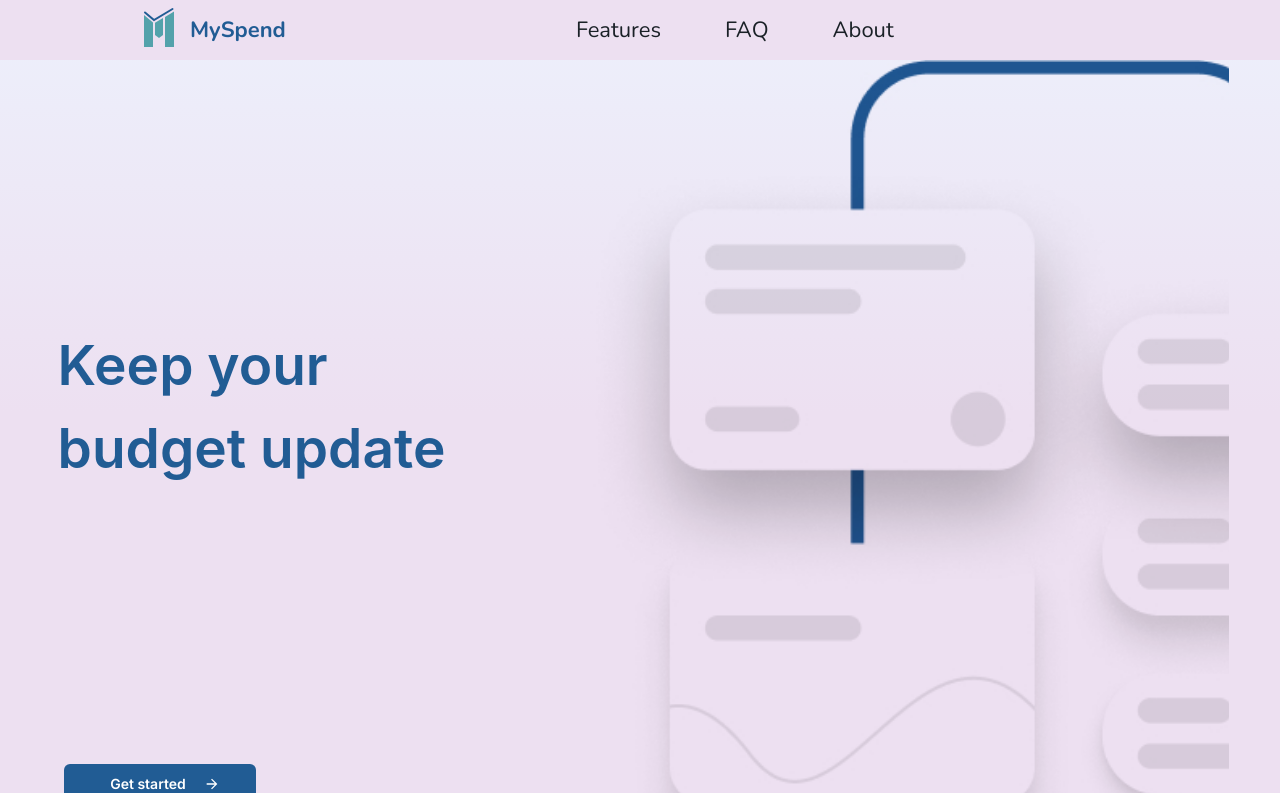
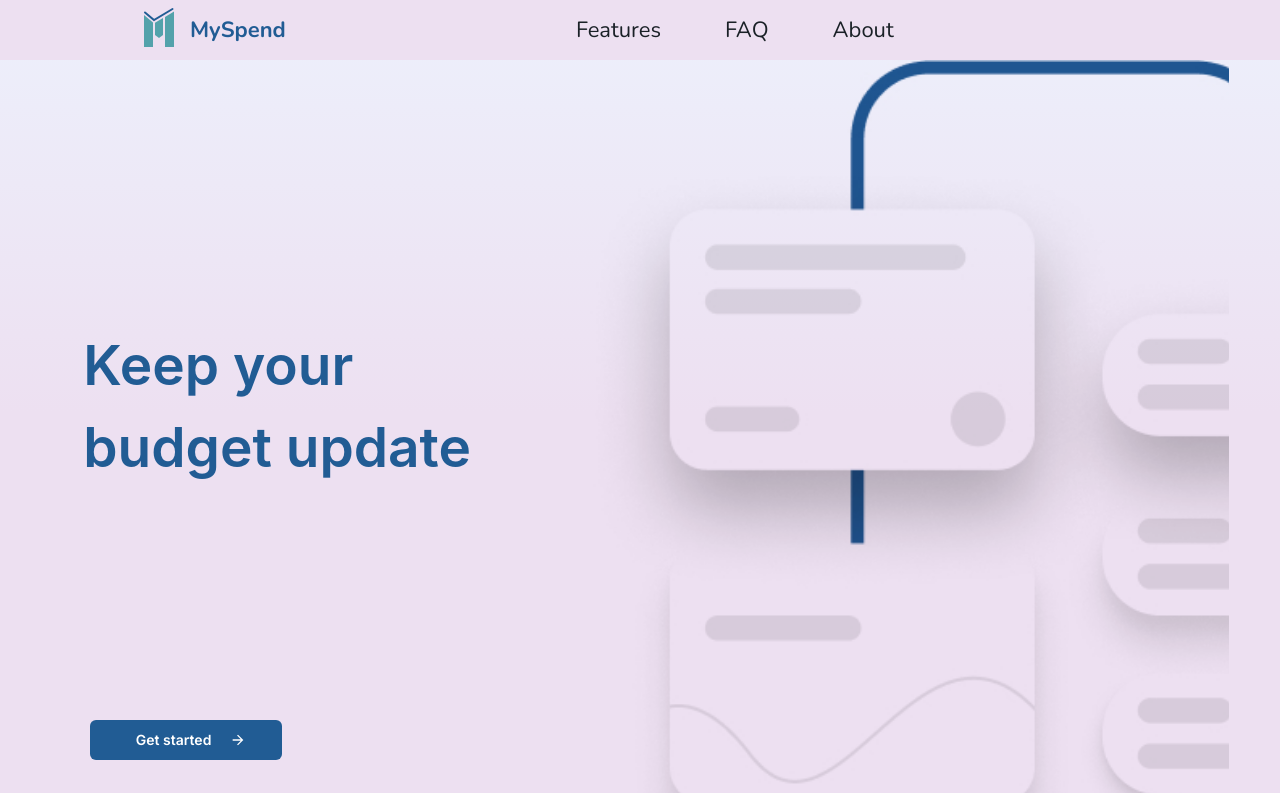
Before and after one commit to VinncentWong/MySpend, a React (Create React App) app in the folder fe/myspend/: page / in a window 1280 px wide. Shown: the top 793 px of the page. Built offline with nearby package versions, Linux system fonts and the light colour scheme.

Commit message:
[CHANGE] styling on several components

```diff
--- a/fe/myspend/src/components/landing/firstcontent.tsx
+++ b/fe/myspend/src/components/landing/firstcontent.tsx
@@ -26,17 +26,39 @@ const FirstContent = () => {
         background='linear-gradient(360deg, #EDE0F1 60.01%, #EDEFFB 103.33%)'
         height='110vh'
         display='flex'
-        flexDir='row'
+        flexDir={{
+            'sm' : 'column-reverse',
+            'lg' : 'row'
+        }}
         flexWrap='wrap'>
             <Box
             position='relative'
-            width='50%'>
+            width={{
+                'sm' : '70%',
+                'lg' : '50%'
+            }}
+            height={{
+                'sm' : '25%',
+                'lg' : '90%'
+            }}
+            bottom={{
+                'sm' : '7%',
+                'lg' : undefined
+            }}
+            left={{
+                'sm' : '20%',
+                'lg' : '2%'
+            }}
+            top={{
+                'lg' : '3%'
+            }}>
                 <Fade in>
                     <Text
                     fontFamily={{fontFamilyInter}}
                     fontWeight={600}
                     color='#215C94'
                     fontSize={{
+                        'sm' : '23px',
                         'lg' : '55px'
                     }}
                     position='absolute'
@@ -52,7 +74,10 @@ const FirstContent = () => {
                 position='relative'
                 top='80%'
                 left='10%'
-                width='30%'
+                width={{
+                    'sm' : '60%',
+                    'lg' : '30%'
+                }}
                 rightIcon={<ArrowForwardIcon color='white'/>}>
                     <Box
                     width='60%'>
@@ -70,11 +95,22 @@ const FirstContent = () => {
             backgroundImage='./hp.jpg'
             blendMode='multiply'
             backgroundRepeat='no-repeat'
-            width='50%'
-            height='100%'
-            backgroundSize='cover'
+            width={{
+                'sm' : '100%',
+                'lg' : '50%'
+            }}
+            height={{
+                'sm' : '100%',
+                'lg' : '100%'
+            }}
+            backgroundSize={{
+                'lg' : 'cover'
+            }}
             position='relative'
-            right='4%'>
+            right={{
+                'sm' : '70%',
+                'lg' : '4%'
+            }}>
             </Box>
         </Box>
     )
```
